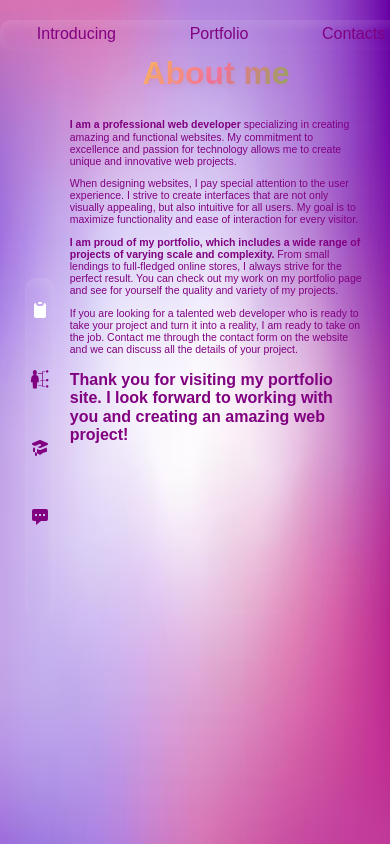
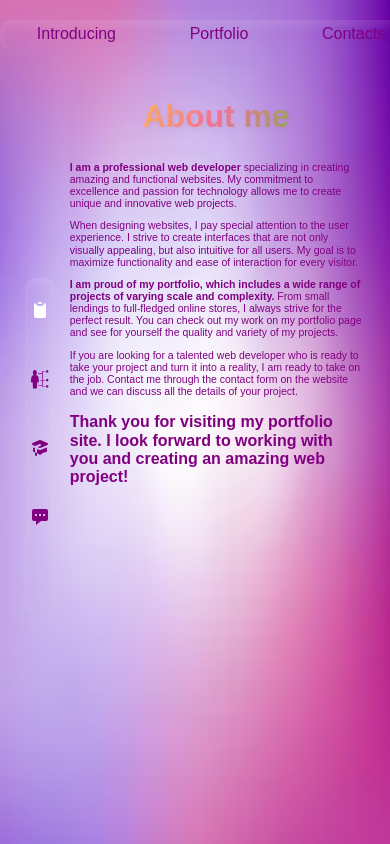
Before and after one commit to adilek96/my-portfolio, a React (Create React App) app: page /about in a window 390 px wide. Shown: the top 844 px of the page. Built offline with nearby package versions, Linux system fonts and the light colour scheme.

Commit message:
adding some change

```diff
--- a/src/index.css
+++ b/src/index.css
@@ -365,16 +365,12 @@ body {
   height: 100%;
   background: url("../public/img/bg.avif") center 0/100% 100% no-repeat;
   background-color: #666;
-
-
   color: white;
   font-family: 'Montserrat Alternates', sans-serif;
-
 }
 a {
   color: #800080;
 }
-
 .wrapper {
   min-height: 100vh;
   display: flex;
@@ -382,7 +378,6 @@ a {
 }
 .header {
   height: 30px;
-  /* background-color: #fff; */
   margin-top: 20px;
   display: flex;
   flex-direction: column;
@@ -391,13 +386,11 @@ a {
 .main {
   min-height: calc(100vh - 50px);
   width: 100vw;
-  /* background-color: #666; */
   display: flex;
 }
 .aside {
   width: 40px;
   height: calc(100vh - 50px);
-  /* background-color: rebeccapurple; */
   margin-left: 20px;
   display: flex;
   flex-direction: column;
@@ -409,16 +402,13 @@ a {
   display: flex;
   justify-content: center;
   align-items: center;
-  /* background-color: darkgray; */
 }
 .header__nav{
   width: 50vh;
   height: 40px;
-  /* background-color: tan; */
   margin: 0 auto;
   border-radius: 10px;
   box-shadow: 0px 5px 10px 2px rgba(255, 255, 255, 0.1) inset;
-
 }
 .aside__nav{
   width: 30px;
@@ -443,7 +433,6 @@ a {
   display: flex;
   flex-direction: column;
 }
-
 li {
   text-align: center;
 }
@@ -459,51 +448,33 @@ li:hover {
   font-size: 20px;
   padding: 5px 0;
 }
-
-
-
-
 /* =========================================================== */
-
 .content__home {
   width: 70vw;
   height: 60vh;
-  /* background-color: aqua; */
   display: flex;
   justify-content: center;
   gap: 30px;
   align-items: center;
 }
-
 .content__edu, .content__skills, .content__portfolio, .content__contact {
   width: 70vw;
   height: 80vh;
-
 }
 .content__about {
   width: 75vw;
   height: 90vh;
 }
-
-
-/* ============================================ */
-
-
-
-
 .active {
   color:#fff
 }
-
 /* =================================================================== */
 .content__home-text {
-  /* background-color: antiquewhite; */
   width: 30vw;
   height: 40vh;
   text-align: right;
 }
 .content__home-img {
-  /* background-color: antiquewhite; */
   width: 30vw;
   height: 50vh;
 }
@@ -516,8 +487,6 @@ h2 {
 .content__about h2,
 .content__contact  h2 {
   font-size: calc(30px + 30 * ((100vw - 320px) / (1440 - 320)));
-  /* background-color: #FF3CAC;
-  background-image: linear-gradient(180deg, #FF3CAC 0%, #784BA0 50%, #2B86C5 100%); */
   background-color: #FEE140;
   background-image: linear-gradient(120deg, #FEE140 9%, #FA709A 50%, #68c13f 87%);
   background-clip: text;
@@ -554,7 +523,6 @@ h2 {
   align-items: center;
   justify-content: center;
   padding: 3px;
-
 }
 
 
@@ -602,73 +570,50 @@ h2 {
     height: 80vh;
     gap: 60px
   }
-
-
 }
-
 @media(max-width: 920px) {
   .content__edu {
     height: 90vh;
   }
-
-
 }
-
 @media(max-width: 780px) {
   html,
 body {
   height: fit-content;
-
-
 }
-
-
 .wrapper {
   height: fit-content;
-
 }
-
 .main {
   min-height: calc(100vh - 50px);
   width: fit-content;
-
 }
-
 .content {
   width: 80vw;
   height: 85vh ;
-
-  /* background-color: darkgray; */
 }
-
 /* =========================================================== */
-
 .content__home {
   width: 90vw;
   height: 80vh;
-  /* background-color: aqua; */
   display: flex;
   flex-direction: column-reverse;
   justify-content: center;
   gap: 5px;
   align-items: center;
 }
-
 .content__edu, .content__skills, .content__portfolio, .content__contact {
   width: 70vw;
   height: 80vh;
-
 }
 .content__about {
   width: 75vw;
-  height: 90vh;
+  height: 80vh;
 }
 /* ============================================ */
-
 .active {
   color:#fff
 }
-
 /* =================================================================== */
 .content__home-text {
   /* background-color: antiquewhite; */
@@ -677,11 +622,9 @@ body {
   text-align: right;
 }
 .content__home-img {
-
   width: 50vw;
   height: 40vh;
 }
-
 h2 {
   color: #D8BFD8
 }
@@ -691,14 +634,11 @@ h2 {
 .content__about h2,
 .content__contact  h2 {
   font-size: calc(30px + 30 * ((100vw - 320px) / (1440 - 320)));
-  /* background-color: #FF3CAC;
-  background-image: linear-gradient(180deg, #FF3CAC 0%, #784BA0 50%, #2B86C5 100%); */
   background-color: #FEE140;
   background-image: linear-gradient(120deg, #FEE140 9%, #FA709A 50%, #68c13f 87%);
   background-clip: text;
   color: transparent;
   text-shadow: 2px 2px 4px rgba(190, 127, 127, 0.2);
-
 }
 .content__home-text p {
   font-size: 1.5rem;
@@ -707,9 +647,7 @@ h2 {
   width: inherit;
   height: inherit;
 }
-
 /* ========================================================================= */
-
 .content__skills p,
 .content__contact p {
   width: 40vw;
@@ -717,12 +655,10 @@ h2 {
 }
 .content__skills p {
   width: 80vw;
-
 }
 .content__contact li p {
   font-size: 0.8rem;
   font-weight: 700;
-
 }
 .content__skills-list  {
   display: flex;
@@ -731,16 +667,11 @@ h2 {
 }
 .content__skills-list li  {
   display: flex;
-
   align-items: center;
   justify-content: center;
   padding: 3px;
-
 }
-
-
 /* ============================================================================ */
-
 .content__edu h2, .content__about{
   text-align: center;
 }
@@ -762,9 +693,7 @@ h2 {
   padding: 3px;
   font-size: 3rem;
 }
-
 .content__about p:last-child {
   font-size: 1rem;
 }
-
 }
```
